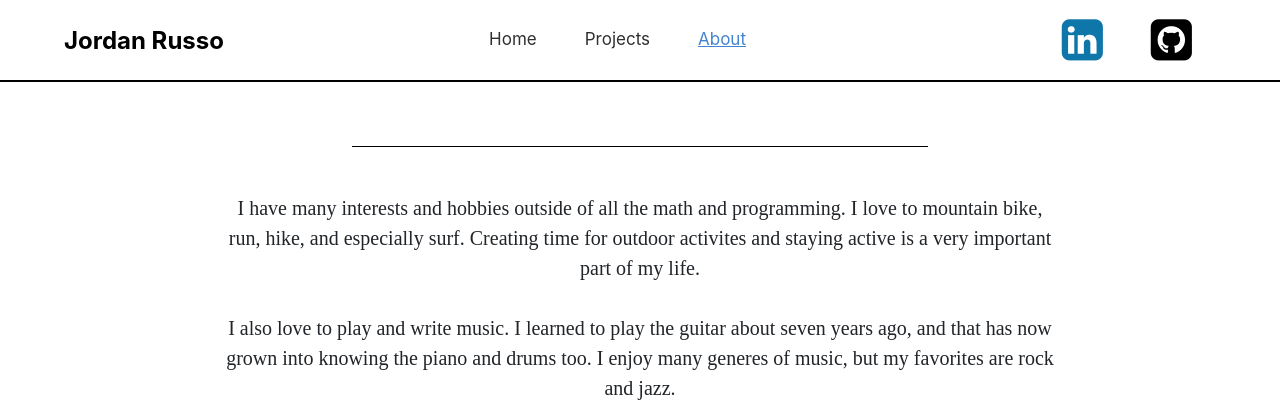
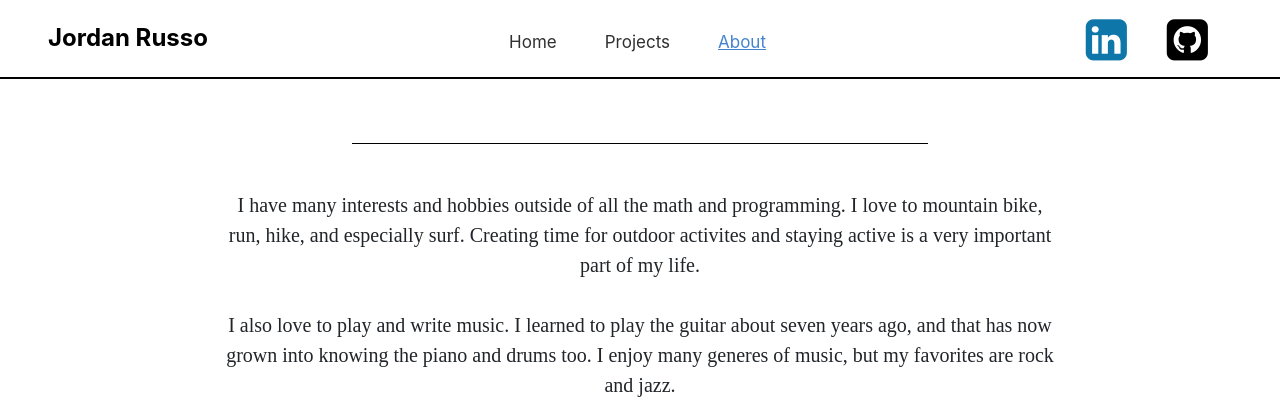
Before and after one commit to jrusso0818/my-personal-site, a Django app: page /about/ in a window 1280 px wide. Shown: the top 420 px of the page. Run offline with Django 3.2, Linux system fonts and the light colour scheme; some libraries are stand-ins or nearby versions.

Commit message:
Centered navbar links. Changed project detail card color.

```diff
--- a/homepage/templates/homepage/base.html
+++ b/homepage/templates/homepage/base.html
@@ -11,44 +11,59 @@
     </head>
     <body>
 
-        <nav class="navbar navbar-expand-md sticky-top" style="background:white">
+        <nav class="navbar navbar-expand-md sticky-top px-0 pb-0" style="background:white">
           <!-- Brand name for screen size medium and up -->
-          <a class="navbar-brand mx-auto px-5 pt-3 d-none d-md-block" href="{% url 'homepage' %}">
+          <a class="navbar-brand mx-auto px-5 pt-3 pb-3 d-none d-md-block" href="{% url 'homepage' %}">
               <h4><strong>Jordan Russo</strong></h4>
           </a>
           <!-- Brand name for screen size smaller than medium -->
           <a class="navbar-brand order-1 mx-0 d-md-none" href="{% url 'homepage' %}">
               <h4><strong>Jordan Russo</strong></h4>
           </a>
-
-          <button class="navbar-toggler navbar-light order-1 px-2" type="button" data-toggle="collapse" data-target="#navbarSupportedContent" aria-controls="navbarSupportedContent" aria-expanded="false" aria-label="Toggle navigation">
+        <div class="pr-4 order-1">
+          <button class="navbar-toggler navbar-light order-1" type="button" data-toggle="collapse" data-target="#navbarSupportedContent" aria-controls="navbarSupportedContent" aria-expanded="false" aria-label="Toggle navigation">
                 <span class="navbar-toggler-icon"></span>
           </button>
+        </div>
 
-          <!-- nav-item links. No change for different screen sizes. -->
+          <!-- nav-item links -->
           <div class="navbar-collapse collapse w-100 order-1 dual-collapse2" id="navbarSupportedContent">
                 <ul class="navbar-nav ml-auto">
-                    <li class="nav-item px-3">
+                  <!---->
+                    <li class="nav-item pr-3 pl-0 d-none d-md-block">
                         <a class="nav-link" href="{% url 'homepage' %}">Home</a>
                     </li>
-                    <li class="nav-item px-3">
+                    <li class="nav-item px-3 d-none d-md-block">
                         <a class="nav-link" href="{% url 'project_list' %}">Projects</a>
                     </li>
-                    <li class="nav-item px-3">
+                    <li class="nav-item px-3 d-none d-md-block">
                         <a class="nav-link" href="{% url 'about' %}">About</a>
                     </li>
+
+                  <!---->
+                    <li class="nav-item d-flex justify-content-center d-md-none" style="border-top: 1px solid grey;">
+                        <a class="nav-link" href="{% url 'homepage' %}">Home</a>
+                    </li>
+                    <li class="nav-item d-flex justify-content-center d-md-none">
+                        <a class="nav-link" href="{% url 'project_list' %}">Projects</a>
+                    </li>
+                    <li class="nav-item d-flex justify-content-center d-md-none">
+                        <a class="nav-link" href="{% url 'about' %}">About</a>
+                    </li>
+
+
+
                 </ul>
             </div>
-
             <!-- Icons for screen size medium and up -->
             <div class="navbar-collapse collapse w-100 order-2 dual-collapse2 d-none d-md-block" id="navbarSupportedContent">
                 <ul class="navbar-nav d-flex flex-row ml-auto mr-5 lg-icon">
-                    <li class="nav-item px-3">
+                    <li class="nav-item px-2 pb-1">
                         <a class="nav-link" href="#">
                             <i class="fa fa-linkedin-square"></i>
                         </a>
                     </li>
-                    <li class="nav-item px-3">
+                    <li class="nav-item px-3 pb-1">
                         <a class="nav-link" href="https://github.com/jrusso0818">
                             <i class="fa fa-github-square"></i>
                         </a>
@@ -56,7 +71,7 @@
                 </ul>
             </div>
             <!-- Icons for screen size smaller than medium screen size -->
-            <div class="navbar-brand order-0 mr-1">
+            <div class="navbar-brand order-0 mr-1 pl-3">
                 <ul class="navbar-nav d-flex flex-row d-md-none sm-icon">
                     <li class="nav-item pl-0">
                         <a class="nav-link" href="#">
--- a/projects/templates/projects/project_list.html
+++ b/projects/templates/projects/project_list.html
@@ -6,7 +6,7 @@
 <div class="row">
     {% for project in projects %}
         <div class="col-md-3">
-            <div class="card text-grey bg-white mb-2">
+            <div class="card text-white bg-dark mb-2">
                 <img class="card-img-top" src="{{ project.image.url }}">
                 <div class="card-body">
                     <h5 class="card-title">{{ project.title }}</h5>
```
